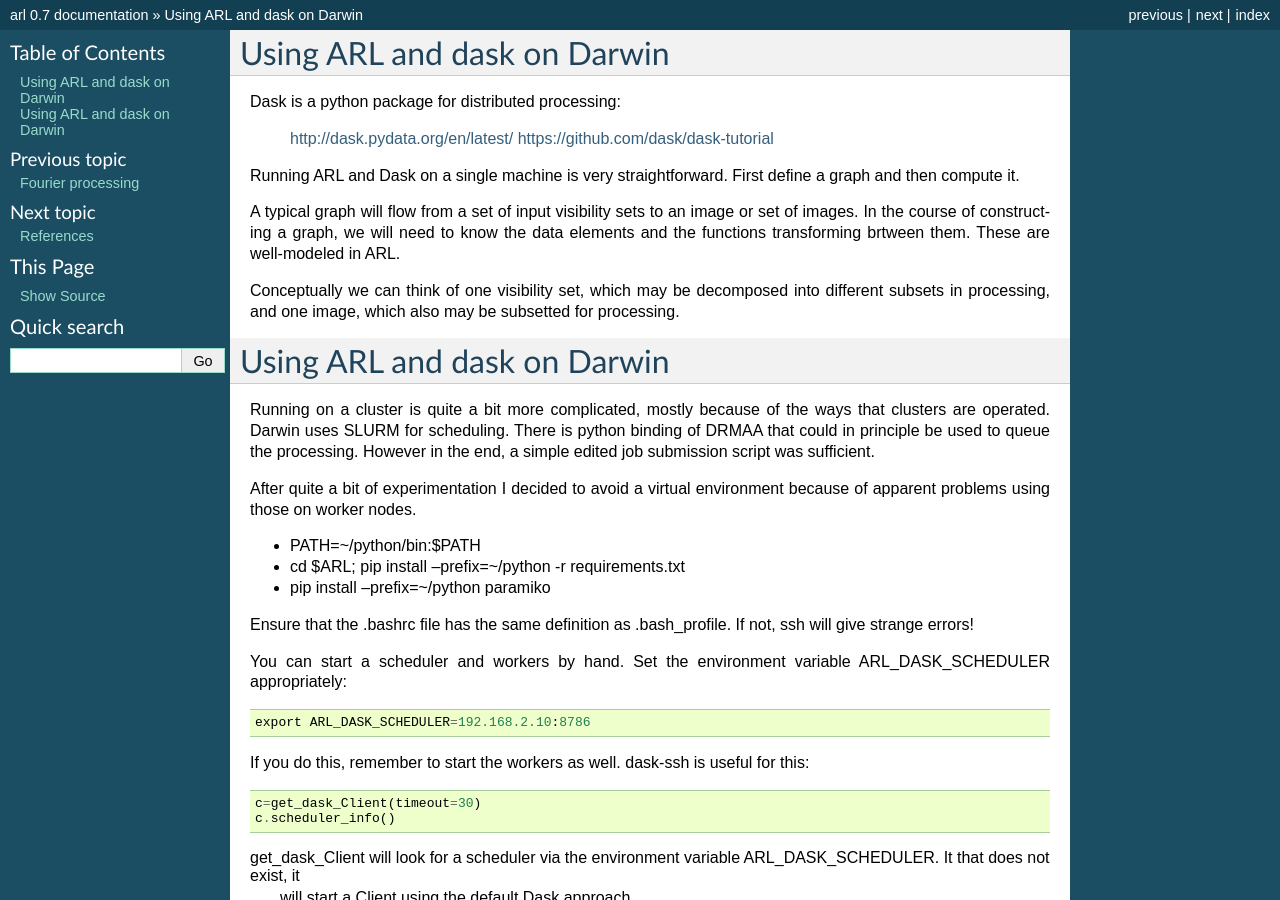
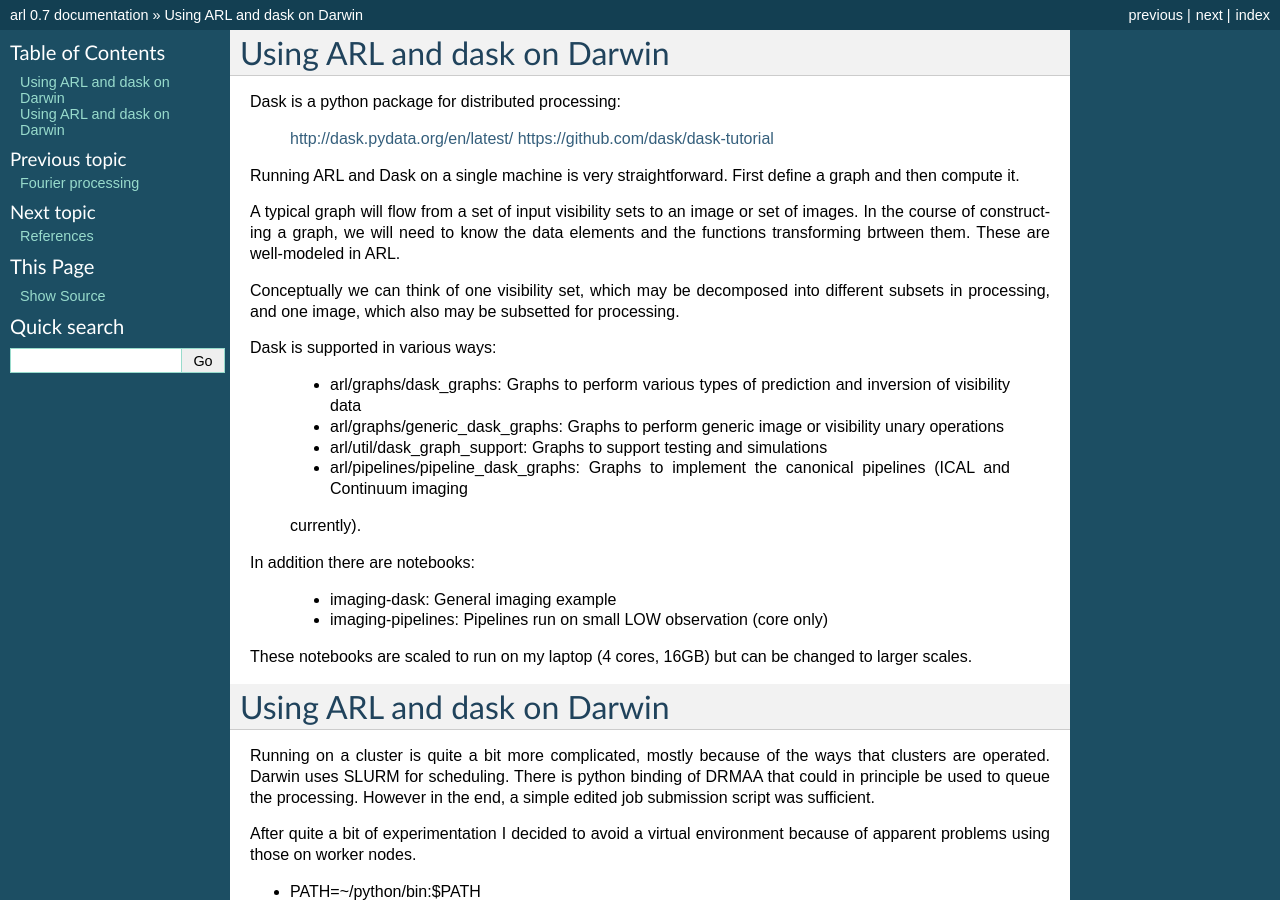
Before and after one commit to ska-telescope/ska-sdp-func-python, a Sphinx documentation site: the page built from docs/ARL_dask.rst, in a window 1280 px wide and 900 px high. Built offline with Sphinx 7.4.7, drawn with Linux system fonts in a browser that asks for light colours; pages that are not in the unit, such as notebooks, are missing from menus.

```diff
--- a/docs/ARL_dask.rst
+++ b/docs/ARL_dask.rst
@@ -15,6 +15,21 @@
 
 Conceptually we can think of one visibility set, which may be decomposed into different subsets in processing, and
 one image, which also may be subsetted for processing.
+
+Dask is supported in various ways:
+
+    - arl/graphs/dask_graphs: Graphs to perform various types of prediction and inversion of visibility data
+    - arl/graphs/generic_dask_graphs: Graphs to perform generic image or visibility unary operations
+    - arl/util/dask_graph_support: Graphs to support testing and simulations
+    - arl/pipelines/pipeline_dask_graphs: Graphs to implement the canonical pipelines (ICAL and Continuum imaging
+    currently).
+
+In addition there are notebooks:
+
+    - imaging-dask: General imaging example
+    - imaging-pipelines: Pipelines run on small LOW observation (core only)
+
+These notebooks are scaled to run on my laptop (4 cores, 16GB) but can be changed to larger scales.
 
 Using ARL and dask on Darwin
 ****************************
--- a/docs/ARL_quickstart.rst
+++ b/docs/ARL_quickstart.rst
@@ -43,6 +43,7 @@
    arl/peeling
    arl/simple-dask
    arl/imaging-dask
+   arl/imaging-pipelines
    arl/imaging-spectral
 
 In addition, there are other notebooks in examples/arl that are not built as part of this documentation. See e.g.
```
